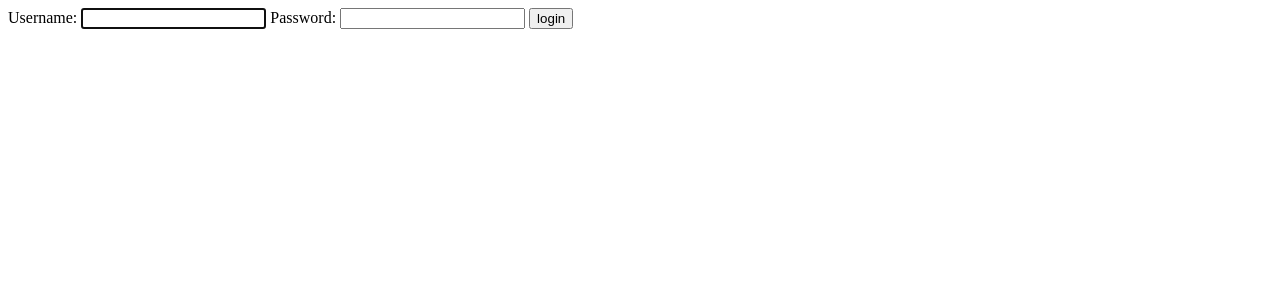
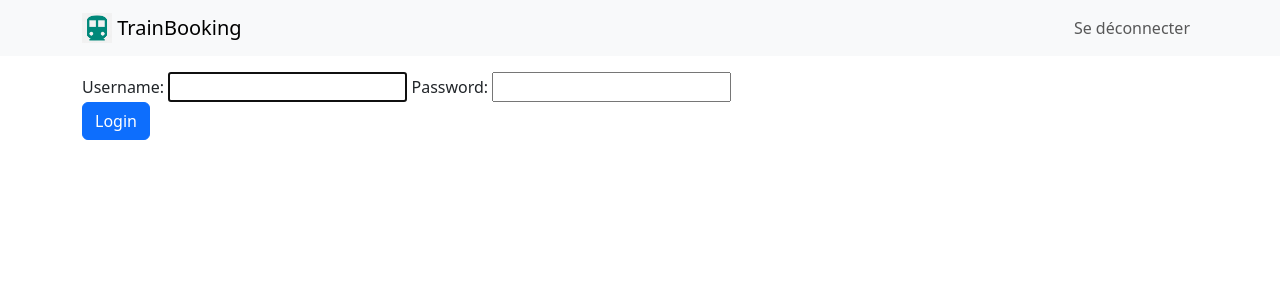
Before and after one commit to alextonon/reservations-alexandre-tonon, a Django app: page /accounts/login/ in a window 1280 px wide. Shown: the top 300 px of the page. Run offline with Django 4.2, Linux system fonts and the light colour scheme; some libraries are stand-ins or nearby versions.

Commit message:
Ajout de la barre en haut + container pour le form sur la page login

```diff
--- a/reservations/booking/templates/booking/reservation.html
+++ b/reservations/booking/templates/booking/reservation.html
@@ -1,9 +1,3 @@
-<!DOCTYPE html>
-<html>
-<head>
-    <title>Détails de la réservation n° {{ reservation.numero_reservation }}</title>
-</head>
-
 {% load bootstrap5 %}
 
 <!DOCTYPE html>
--- a/reservations/booking/templates/registration/login.html
+++ b/reservations/booking/templates/registration/login.html
@@ -1,6 +1,46 @@
-<form method="post" action="{% url 'login' %}">
-    {% csrf_token %}
-    {{ form }}
-    <input type="submit" value="login">
-    <input type="hidden" name="next" value="{{ next }}">
+{%load bootstrap5%}
+{%load static%}
+
+<!DOCTYPE html>
+<html lang="fr">
+<head>
+    <meta charset="UTF-8">
+    <meta name="viewport" content="width=device-width, initial-scale=1.0">
+    <title>Se Connecter</title>
+    {% bootstrap_css %}
+    {% bootstrap_javascript %}
+</head>
+
+<body>
+    <nav class="navbar navbar-expand-lg navbar-light bg-light">
+        <div class="container">
+            <a class="navbar-brand" href="#">
+                <img src="{% static 'images/logo.png' %}" alt="Logo" width="30" height="30" class="d-inline-block align-top">
+                TrainBooking
+            </a>
+            <button class="navbar-toggler" type="button" data-bs-toggle="collapse" data-bs-target="#navbarNav" aria-controls="navbarNav" aria-expanded="false" aria-label="Toggle navigation">
+                <span class="navbar-toggler-icon"></span>
+            </button>
+            <div class="collapse navbar-collapse justify-content-end" id="navbarNav">
+                <ul class="navbar-nav">
+                        <li class="nav-item">
+                            <a class="nav-link" href="{% url 'logout' %}">Se déconnecter</a>
+                        </li>
+                </ul>
+            </div>
+        </div>
+    </nav>
+</body>
+
+<div class="container mt-3">
+
+    <form class="form" method="post" action="{% url 'login' %}">
+        {% csrf_token %}
+        <div class="form-group">
+            {{ form }}
+        </div>
+        <input class="btn btn-primary" type="submit" value="Login">
+        <input type="hidden" name="next" value="{{ next }}">
     </form>
+
+</div>
```
